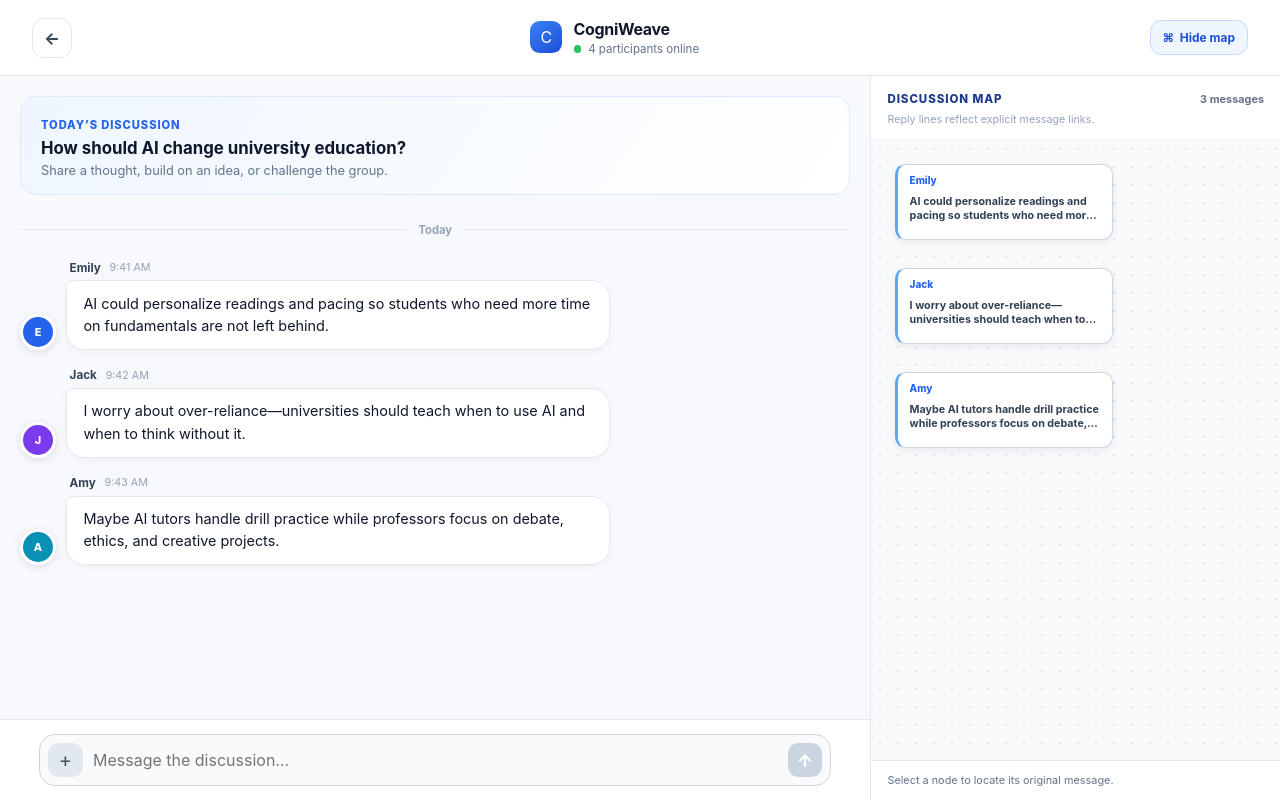
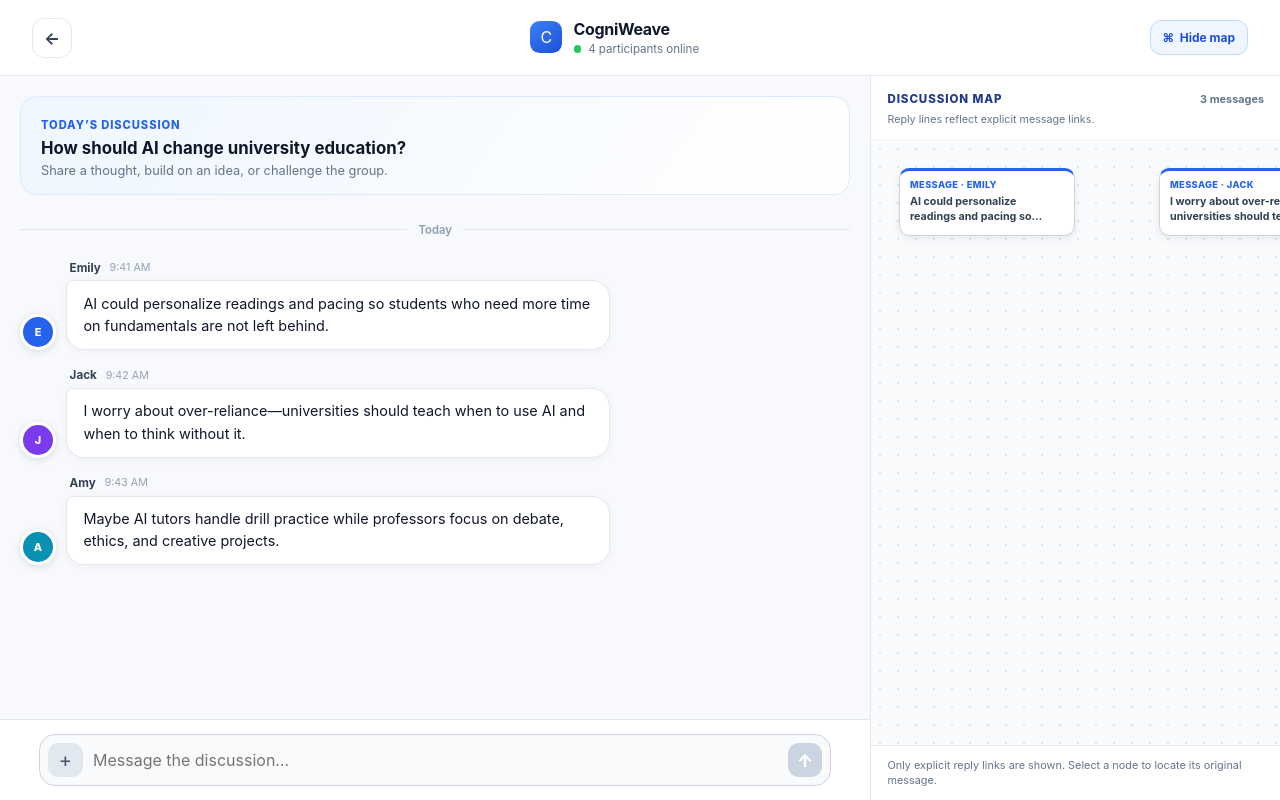
Before and after one commit to duzhaoxuan50456455-cloud/CogniWeave, a React (Vite) app: page / in a window 1280 px wide. Both pictures are taken after a click on the button "Start Discussion". Built offline with nearby package versions, Linux system fonts and the light colour scheme.

Commit message:
v0.5.1 clean up unified product flow

```diff
--- a/src/appStyles.ts
+++ b/src/appStyles.ts
@@ -164,15 +164,17 @@
   .conversation-map__header > div { display: flex; align-items: baseline; justify-content: space-between; gap: .75rem; }
   .conversation-map__header span { color: #1e3a8a; font-size: .72rem; font-weight: 800; text-transform: uppercase; letter-spacing: .08em; }
   .conversation-map__header strong { color: #64748b; font-size: .68rem; font-weight: 700; }
-  .conversation-map__header p { margin: .35rem 0 0; color: #94a3b8; font-size: .67rem; line-height: 1.4; }
+  .conversation-map__header p { margin: .35rem 0 0; color: #64748b; font-size: .67rem; line-height: 1.4; }
   .conversation-map__viewport { flex: 1; min-height: 0; overflow: auto; overscroll-behavior: contain; background-color: #f8fafc; background-image: radial-gradient(#dbe4ef 1px, transparent 1px); background-size: 18px 18px; }
   .conversation-map__world { position: relative; }
   .conversation-map__edges { position: absolute; inset: 0; overflow: visible; pointer-events: none; }
-  .conversation-map__edges path { fill: none; stroke: #93c5fd; stroke-width: 2; }
-  .conversation-map__node { position: absolute; display: grid; gap: .2rem; width: 13.625rem; min-height: 4.75rem; overflow: hidden; padding: .6rem .7rem; border: 1px solid #cbd5e1; border-left: 3px solid #60a5fa; border-radius: .65rem; background: #fff; color: #334155; text-align: left; box-shadow: 0 3px 9px rgba(15,23,42,.07); transition: border-color .16s ease, box-shadow .16s ease, transform .16s ease; }
-  .conversation-map__node:hover, .conversation-map__node:focus-visible { border-color: var(--blue); box-shadow: 0 7px 17px rgba(37,99,235,.15); }
-  .conversation-map__node--selected { border-color: var(--blue); outline: 3px solid rgba(37,99,235,.2); outline-offset: 2px; box-shadow: 0 7px 18px rgba(37,99,235,.18); }
-  .conversation-map__node span { color: var(--blue); font-size: .62rem; font-weight: 800; }
+  .conversation-map__edges path { fill: none; stroke: #93c5fd; stroke-width: 2.25; stroke-linecap: round; }
+  .conversation-map__node { position: absolute; display: grid; gap: .18rem; width: 11rem; min-height: 4.25rem; overflow: hidden; padding: .55rem .6rem; border: 1px solid #cbd5e1; border-top: 3px solid #60a5fa; border-radius: .65rem; background: #fff; color: #334155; text-align: left; box-shadow: 0 3px 9px rgba(15,23,42,.07); transition: border-color .16s ease, box-shadow .16s ease, transform .16s ease, background .16s ease; }
+  .conversation-map__node--root { border-top-color: #2563eb; }
+  .conversation-map__node--reply { border-top-color: #38bdf8; background: #fbfdff; }
+  .conversation-map__node:hover, .conversation-map__node:focus-visible { border-color: var(--blue); box-shadow: 0 7px 17px rgba(37,99,235,.15); transform: translateY(-1px); }
+  .conversation-map__node--selected { border-color: var(--blue); outline: 3px solid rgba(37,99,235,.24); outline-offset: 2px; background: #eff6ff; box-shadow: 0 8px 19px rgba(37,99,235,.2); }
+  .conversation-map__node span { color: var(--blue); font-size: .58rem; font-weight: 800; text-transform: uppercase; letter-spacing: .04em; }
   .conversation-map__node strong { display: -webkit-box; overflow: hidden; color: #334155; font-size: .67rem; font-weight: 650; line-height: 1.35; -webkit-box-orient: vertical; -webkit-line-clamp: 2; }
   .conversation-map__node small { color: #64748b; font-size: .58rem; }
   .conversation-map__hint { margin: 0; padding: .75rem 1rem; border-top: 1px solid var(--line); color: #64748b; font-size: .68rem; line-height: 1.4; }
--- a/src/components/ConversationMap.tsx
+++ b/src/components/ConversationMap.tsx
@@ -10,9 +10,10 @@
   onSelectMessage: (messageId: string) => void
 }
 
-const NODE_WIDTH = 218
-const NODE_HEIGHT = 76
-const NODE_GAP = 28
+const NODE_WIDTH = 176
+const NODE_HEIGHT = 68
+const NODE_X_GAP = 42
+const NODE_Y_GAP = 54
 
 function getMessageParentId(message: Contribution, messagesById: Map<string, Contribution>): string | null {
   if (message.replyToId && messagesById.has(message.replyToId)) return message.replyToId
@@ -21,7 +22,7 @@
 }
 
 function excerpt(body: string): string {
-  return body.length > 84 ? `${body.slice(0, 81)}…` : body
+  return body.length > 62 ? `${body.slice(0, 59)}…` : body
 }
 
 export function ConversationMap({
@@ -52,21 +53,48 @@
     })
 
     const positions: Record<string, Point> = {}
-    let row = 0
-    let maxDepth = 0
-    const visit = (message: Contribution, depth: number) => {
-      positions[message.id] = { x: 24 + depth * 150, y: 24 + row * (NODE_HEIGHT + NODE_GAP) }
-      row += 1
-      maxDepth = Math.max(maxDepth, depth)
-      ;(children.get(message.id) ?? []).forEach((child) => visit(child, depth + 1))
+    const clusterWidth = new Map<string, number>()
+    const getClusterWidth = (message: Contribution): number => {
+      const descendants = children.get(message.id) ?? []
+      const width = descendants.length === 0
+        ? NODE_WIDTH
+        : Math.max(
+            NODE_WIDTH,
+            descendants.reduce((total, child) => total + getClusterWidth(child), 0) + NODE_X_GAP * (descendants.length - 1),
+          )
+      clusterWidth.set(message.id, width)
+      return width
     }
-    roots.forEach((root) => visit(root, 0))
+    const visit = (message: Contribution, depth: number, left: number) => {
+      const width = clusterWidth.get(message.id) ?? NODE_WIDTH
+      positions[message.id] = {
+        x: left + (width - NODE_WIDTH) / 2,
+        y: 28 + depth * (NODE_HEIGHT + NODE_Y_GAP),
+      }
+      let childLeft = left
+      ;(children.get(message.id) ?? []).forEach((child) => {
+        const childWidth = clusterWidth.get(child.id) ?? NODE_WIDTH
+        visit(child, depth + 1, childLeft)
+        childLeft += childWidth + NODE_X_GAP
+      })
+    }
+
+    let rootLeft = 28
+    roots.forEach((root) => {
+      const rootWidth = getClusterWidth(root)
+      visit(root, 0, rootLeft)
+      rootLeft += rootWidth + NODE_X_GAP * 2
+    })
+    const maxDepth = Object.values(positions).reduce(
+      (deepest, point) => Math.max(deepest, point.y),
+      0,
+    )
 
     return {
       positions,
       parentIds,
-      contentHeight: Math.max(280, row * (NODE_HEIGHT + NODE_GAP) + 24),
-      contentWidth: Math.max(420, 48 + maxDepth * 150 + NODE_WIDTH),
+      contentHeight: Math.max(280, maxDepth + NODE_HEIGHT + 32),
+      contentWidth: Math.max(420, rootLeft - NODE_X_GAP),
     }
   }, [messages])
 
@@ -109,15 +137,15 @@
               const childPosition = positions[message.id]
               const parentPosition = parentId ? positions[parentId] : undefined
               if (!parentPosition || !childPosition) return null
-              const startX = parentPosition.x + NODE_WIDTH
-              const startY = parentPosition.y + NODE_HEIGHT / 2
-              const endX = childPosition.x
-              const endY = childPosition.y + NODE_HEIGHT / 2
-              const controlX = startX + (endX - startX) / 2
+              const startX = parentPosition.x + NODE_WIDTH / 2
+              const startY = parentPosition.y + NODE_HEIGHT
+              const endX = childPosition.x + NODE_WIDTH / 2
+              const endY = childPosition.y
+              const controlY = startY + (endY - startY) / 2
               return (
                 <path
                   key={`${parentId}-${message.id}`}
-                  d={`M ${startX} ${startY} C ${controlX} ${startY}, ${controlX} ${endY}, ${endX} ${endY}`}
+                  d={`M ${startX} ${startY} C ${startX} ${controlY}, ${endX} ${controlY}, ${endX} ${endY}`}
                 />
               )
             })}
@@ -129,21 +157,21 @@
                 type="button"
                 key={message.id}
                 ref={(node) => { nodeRefs.current[message.id] = node }}
-                className={`conversation-map__node${selectedMessageId === message.id ? ' conversation-map__node--selected' : ''}`}
+                className={`conversation-map__node${parentIds.get(message.id) ? ' conversation-map__node--reply' : ' conversation-map__node--root'}${selectedMessageId === message.id ? ' conversation-map__node--selected' : ''}`}
                 style={{ transform: `translate(${point.x}px, ${point.y}px)` }}
                 onClick={() => onSelectMessage(message.id)}
                 aria-label={`Open ${message.author}'s message in the conversation`}
                 aria-current={selectedMessageId === message.id ? 'true' : undefined}
               >
-                <span>{message.author}</span>
+                <span>{parentIds.get(message.id) ? 'Reply' : 'Message'} · {message.author}</span>
                 <strong>{excerpt(message.body)}</strong>
-                {parentIds.get(message.id) && <small>↳ Reply</small>}
+                {parentIds.get(message.id) && <small>Explicit reply link</small>}
               </button>
             )
           })}
         </div>
       </div>
-      <p className="conversation-map__hint">Select a node to locate its original message.</p>
+      <p className="conversation-map__hint">Only explicit reply links are shown. Select a node to locate its original message.</p>
     </aside>
   )
 }
```
